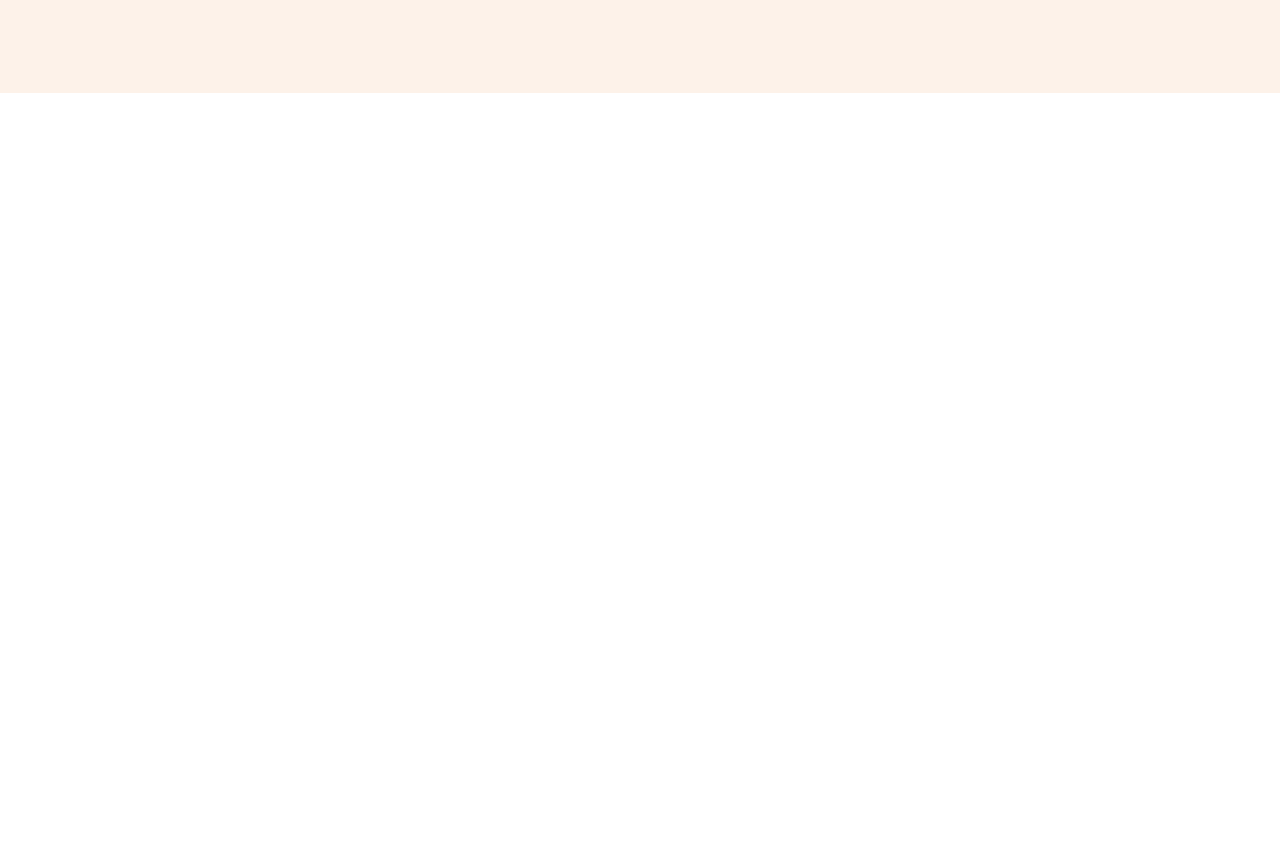
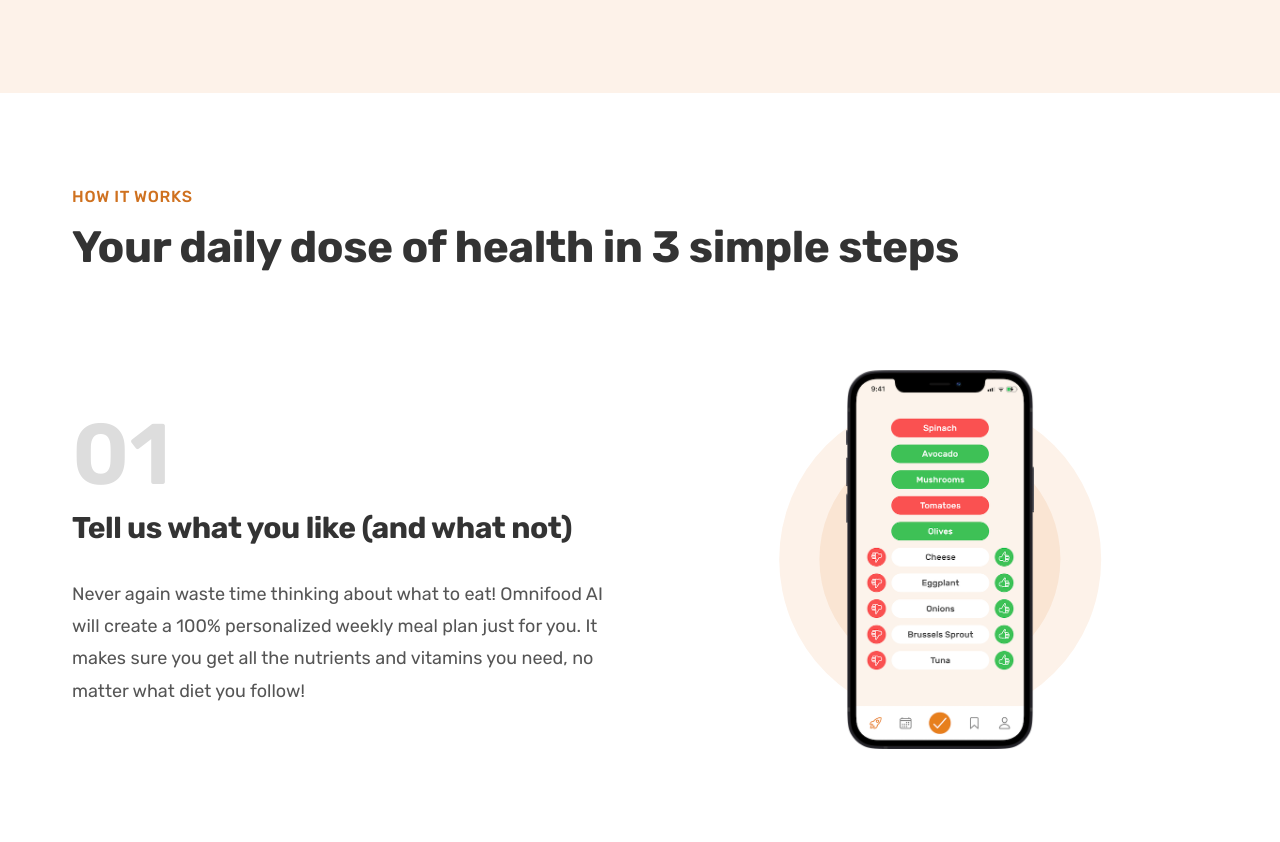
Before and after one commit to Hynwar/omni-food, a plain HTML site: page index.html in a window 1280 px wide. Shown: the part 661-1503 px from the top of the page. Before the commit the page ends 800 px from the top, so only its background shows below. Drawn offline with Linux system fonts and the light colour scheme.

Commit message:
Add how-it-works section

```diff
--- /dev/null
+++ b/css/general.css
@@ -0,0 +1,154 @@
+/* DESIGN SYSTEM
+
+--- 01 TYPOGRAPHY
+
+- Font Sizes (px):
+10 / 12 / 14 / 16 / 18 / 20 / 24 / 30 / 36 / 44 / 52 / 62 / 74 / 86 / 98
+
+- Font Weights: 500 600 700
+Default = 400
+
+- Line Heights: 1.05 1.6 2
+Default = 1
+
+- Letter Spacing (px): -0.5 0.75
+
+--- 02 COLORS
+
+- Primary: #e67e22
+- Tints: #fdf2e9
+- Shades: #cf711f
+- Greys: #555 #333
+
+--- 03 WHITESPACE
+
+- Spacing (px):
+2 / 4 / 8 / 12 / 16 / 24 / 32 / 48 / 64 / 80 / 96 / 128
+
+--- 04 BORDER-RADIUS
+
+Default = 9 px
+
+*/
+
+@import url("https://fonts.googleapis.com/css2?family=Rubik:wght@400;500;600;700&display=swap");
+
+* {
+  padding: 0;
+  margin: 0;
+  box-sizing: border-box;
+}
+
+html {
+  font-size: 62.5%;
+}
+
+body {
+  font-family: "Rubik", sans-serif;
+  line-height: 1;
+  font-weight: 400;
+  color: #555;
+}
+
+/***************************/
+/* GENERAL COMPONENTS */
+/***************************/
+
+.container {
+  max-width: 120rem;
+  padding: 0 3.2rem;
+  margin: 0 auto;
+}
+
+.grid {
+  display: grid;
+  row-gap: 9.6rem;
+  column-gap: 6.4rem;
+}
+
+.grid--2-cols {
+  grid-template-columns: repeat(2, 1fr);
+}
+
+.grid--3-cols {
+  grid-template-columns: repeat(3, 1fr);
+}
+
+.grid--center-v {
+  align-items: center;
+}
+
+.heading-primary,
+.heading-secondary,
+.heading-tertiary {
+  color: #333;
+  font-weight: 700;
+  letter-spacing: -0.5px;
+}
+
+.heading-primary {
+  font-size: 5.2rem;
+  line-height: 1.05;
+  margin-bottom: 3.2rem;
+}
+
+.heading-secondary {
+  font-size: 4.4rem;
+  line-height: 1.2;
+  margin-bottom: 9.6rem;
+}
+
+.heading-tertiary {
+  font-size: 3rem;
+  line-height: 1.2;
+  margin-bottom: 3.2rem;
+}
+
+.subheading {
+  display: block;
+  font-size: 1.6rem;
+  font-weight: 500;
+  color: #cf711f;
+  text-transform: uppercase;
+  margin-bottom: 1.6rem;
+  letter-spacing: 0.75px;
+}
+
+.btn:link,
+.btn:visited {
+  display: inline-block;
+  font-size: 2rem;
+  font-weight: 600;
+  text-decoration: none;
+  padding: 1.6rem 3.2rem;
+  border-radius: 9px;
+
+  transition: background-color 0.3s;
+}
+
+.btn--full:link,
+.btn--full:visited {
+  background-color: #e67e22;
+  color: #fff;
+}
+
+.btn--full:hover,
+.btn--full:active {
+  background-color: #cf711f;
+}
+
+.btn--outline:link,
+.btn--outline:visited {
+  background-color: #fff;
+  color: #555;
+}
+
+.btn--outline:hover,
+.btn--outline:active {
+  background-color: #fdf2e9;
+  box-shadow: inset 0 0 0 3px #fff;
+}
+
+.margin-right-sm {
+  margin-right: 1.6rem !important;
+}
--- a/css/style.css
+++ b/css/style.css
@@ -1,105 +1,3 @@
-/* DESIGN SYSTEM
-
---- 01 TYPOGRAPHY
-
-- Font Sizes (px):
-10 / 12 / 14 / 16 / 18 / 20 / 24 / 30 / 36 / 44 / 52 / 62 / 74 / 86 / 98
-
-- Font Weights: 500 600 700
-Default = 400
-
-- Line Heights: 1.05 1.6
-Default = 1
-
---- 02 COLORS
-
-- Primary: #e67e22
-- Tints: #fdf2e9
-- Shades: #cf711f
-- Greys: #555 #333
-
---- 03 WHITESPACE
-
-- Spacing (px):
-2 / 4 / 8 / 12 / 16 / 24 / 32 / 48 / 64 / 80 / 96 / 128
-
---- 04 BORDER-RADIUS
-
-Default = 9 px
-
-*/
-
-@import url("https://fonts.googleapis.com/css2?family=Rubik:wght@400;500;600;700&display=swap");
-
-* {
-  padding: 0;
-  margin: 0;
-  box-sizing: border-box;
-}
-
-html {
-  font-size: 62.5%;
-}
-
-body {
-  font-family: "Rubik", sans-serif;
-  line-height: 1;
-  font-weight: 400;
-  color: #555;
-}
-
-/***************************/
-/* GENERAL COMPONENTS */
-/***************************/
-
-.heading-primary {
-  font-size: 5.2rem;
-  font-weight: 700;
-  line-height: 1.05;
-  letter-spacing: -0.5px;
-  color: #333;
-  margin-bottom: 3.2rem;
-}
-
-.btn:link,
-.btn:visited {
-  display: inline-block;
-  font-size: 2rem;
-  font-weight: 600;
-  text-decoration: none;
-  padding: 1.6rem 3.2rem;
-  border-radius: 9px;
-
-  transition: background-color 0.3s;
-}
-
-.btn--full:link,
-.btn--full:visited {
-  background-color: #e67e22;
-  color: #fff;
-}
-
-.btn--full:hover,
-.btn--full:active {
-  background-color: #cf711f;
-}
-
-.btn--outline:link,
-.btn--outline:visited {
-  background-color: #fff;
-  color: #555;
-}
-
-.btn--outline:hover,
-.btn--outline:active {
-  background-color: #fdf2e9;
-  box-shadow: inset 0 0 0 3px #fff;
-}
-
-.margin-right-sm {
-  margin-right: 1.6rem !important;
-}
-
 /***************************/
 /* HEADER */
 /***************************/
@@ -217,3 +115,59 @@ body {
   color: #cf711f;
   font-weight: 700;
 }
+
+/***************************/
+/* HOW IT WORKS SECTION */
+/***************************/
+
+.section-how {
+  padding: 9.6rem 0;
+}
+
+.step-number {
+  font-size: 8.6rem;
+  font-weight: 600;
+  color: #ddd;
+  margin-bottom: 1.2rem;
+}
+
+.step-description {
+  font-size: 1.8rem;
+  line-height: 1.8;
+}
+
+.step-img-box {
+  display: flex;
+  align-items: center;
+  justify-content: center;
+  position: relative;
+}
+
+.step-img-box::before,
+.step-img-box::after {
+  content: "";
+  display: block;
+  border-radius: 50%;
+  position: absolute;
+  top: 50%;
+  left: 50%;
+  transform: translate(-50%, -50%);
+}
+
+.step-img-box::before {
+  width: 60%;
+  padding-bottom: 60%;
+  background-color: #fdf2e9;
+  z-index: -2;
+}
+
+.step-img-box::after {
+  width: 45%;
+  padding-bottom: 45%;
+  background-color: #fae5d3;
+  z-index: -1;
+}
+
+.step-img {
+  width: 35%;
+}
--- a/index.html
+++ b/index.html
@@ -4,6 +4,7 @@
     <meta charset="UTF-8" />
     <meta http-equiv="X-UA-Compatible" content="IE=edge" />
     <meta name="viewport" content="width=device-width, initial-scale=1.0" />
+    <link rel="stylesheet" href="css/general.css" />
     <link rel="stylesheet" href="css/style.css" />
     <title>Omnifood</title>
   </head>
@@ -22,8 +23,10 @@
     </header>
 
     <main>
+      <!-- HERO SECTION -->
       <section class="section-hero">
         <div class="hero">
+          <!-- HERO CONTENT -->
           <div class="hero-text-box">
             <h1 class="heading-primary">
               A healthy meal delivered to your door, every single day
@@ -33,10 +36,14 @@
               eat healthy again. Tailored to your personal tastes and
               nutritional needs.
             </p>
+
+            <!-- HERO BUTTONS -->
             <a href="#" class="btn btn--full margin-right-sm"
               >Start eating well</a
             >
             <a href="#" class="btn btn--outline">Learn more &darr;</a>
+
+            <!-- DELIVERED MEALS -->
             <div class="delivered-meals">
               <div class="delivered-imgs">
                 <img src="img/customers/customer-1.jpg" alt="Customer Photo" />
@@ -51,6 +58,8 @@
               </p>
             </div>
           </div>
+
+          <!-- HERO IMAGE -->
           <div class="hero-img-box">
             <img
               src="img/hero.png"
@@ -60,6 +69,75 @@
           </div>
         </div>
       </section>
+      <!-- HOW TO SECTION -->
+      <section class="section-how">
+        <div class="container">
+          <span class="subheading">How it works</span>
+          <h2 class="heading-secondary">
+            Your daily dose of health in 3 simple steps
+          </h2>
+        </div>
+
+        <!-- STEPS -->
+        <div class="container grid grid--2-cols grid--center-v">
+          <!-- STEP 01 -->
+          <div class="step-text-box">
+            <p class="step-number">01</p>
+            <h3 class="heading-tertiary">
+              Tell us what you like (and what not)
+            </h3>
+            <p class="step-description">
+              Never again waste time thinking about what to eat! Omnifood AI
+              will create a 100% personalized weekly meal plan just for you. It
+              makes sure you get all the nutrients and vitamins you need, no
+              matter what diet you follow!
+            </p>
+          </div>
+          <div class="step-img-box">
+            <img
+              src="img/app/app-screen-1.png"
+              class="step-img"
+              alt="iPhone app preferences selection screen"
+            />
+          </div>
+
+          <!-- STEP 02 -->
+          <div class="step-img-box">
+            <img
+              src="img/app/app-screen-2.png"
+              class="step-img"
+              alt="iPhone app meal approving plan screen"
+            />
+          </div>
+          <div class="step-text-box">
+            <p class="step-number">02</p>
+            <h3 class="heading-tertiary">Approve your weekly meal plan</h3>
+            <p class="step-description">
+              Once per week, approve the meal plan generated for you by Omnifood
+              AI. You can change ingredients, swap entire meals, or even add
+              your own recipes.
+            </p>
+          </div>
+
+          <!-- STEP 03 -->
+          <div class="step-text-box">
+            <p class="step-number">03</p>
+            <h3 class="heading-tertiary">Receive meals at convenient time</h3>
+            <p class="step-description">
+              Best chefs in town will cook your selected meal every day, and we
+              will deliver it to your door whenever works best for you. You can
+              change delivery schedule and address daily!
+            </p>
+          </div>
+          <div class="step-img-box">
+            <img
+              src="img/app/app-screen-3.png"
+              class="step-img"
+              alt="iPhone app delivery screen"
+            />
+          </div>
+        </div>
+      </section>
     </main>
   </body>
 </html>
```
